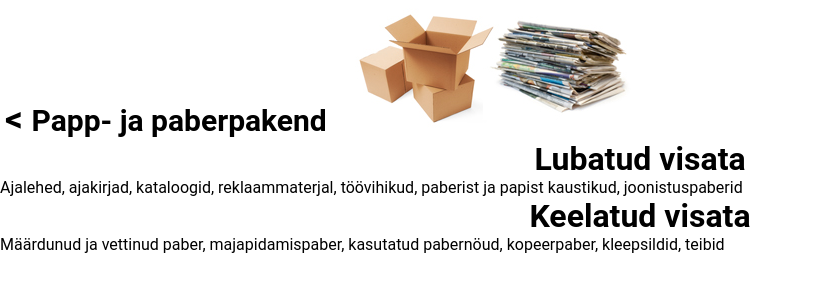
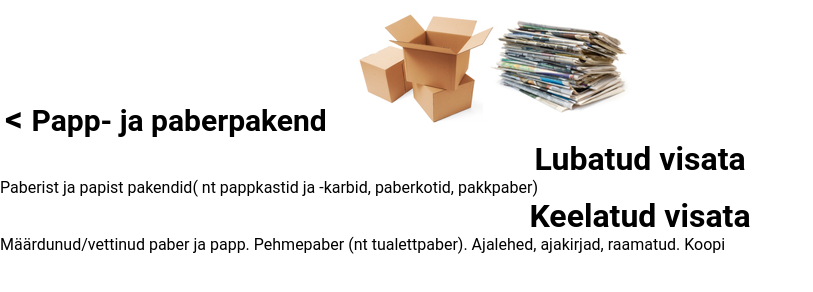
Before and after one commit to sander-aleks/Grupp2-prygi, a plain HTML site: page papp.html in a window 1280 px wide. Shown: the whole page, without its empty margins (0-813 px from the left). Drawn offline with Linux system fonts and the light colour scheme.

Commit message:
Update papp.html

```diff
--- a/papp.html
+++ b/papp.html
@@ -14,11 +14,11 @@
     </div>
     <div class="lubatud">
         <h1 style="justify-self: center; display: flex; justify-content: center;" >Lubatud visata</h1>
-        <p>Ajalehed, ajakirjad, kataloogid, reklaammaterjal, töövihikud, paberist ja papist kaustikud, joonistuspaberid</p>
+        <p>Paberist ja papist pakendid( nt pappkastid ja -karbid, paberkotid, pakkpaber)</p>
     </div>
     <div class="keelatud">
         <h1 style="justify-self: center; display: flex; justify-content: center;">Keelatud visata</h1>
-        <p>Määrdunud ja vettinud paber, majapidamispaber, kasutatud pabernöud, kopeerpaber, kleepsildid, teibid</p>
+        <p>Määrdunud/vettinud paber ja papp. Pehmepaber (nt tualettpaber). Ajalehed, ajakirjad, raamatud. Koopi</p>
     </div>
 </body>
 </html>
```
